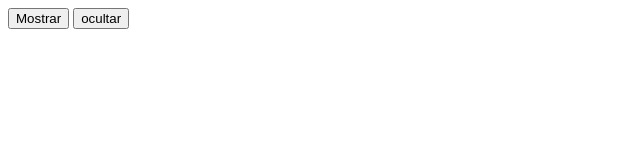
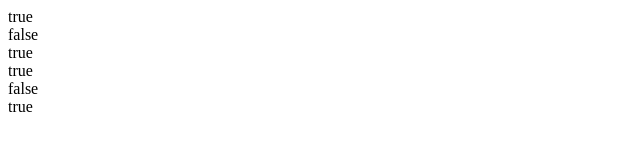
Before and after one commit to Leonel-svg/Javascript.io, a plain HTML site: page index.html in a window 1280 px wide. Shown: the whole page, without its empty margins (0-640 px from the left). Drawn offline with Linux system fonts and the light colour scheme.

Commit message:
Update index.html

```diff
--- a/index.html
+++ b/index.html
@@ -6,23 +6,20 @@
     <title>Document</title>
 </head>
 <body>
-    <div id="foto"></div>
-        <button onclick="javascript: mostrar();">Mostrar</button>
-        <button onclick="javascript: ocultar();">ocultar</button>
 
     <script>
-        function mostrar()
+      document.write((20==20)+"<br>");
 
-    {
-        document.getElementById("foto").innerHTML="<img src='https://images.puma.com/image/upload/q_auto,f_auto,w_543/regional/%7Eregional%7EPER%7Eothers%7EKOP%7ESS25%7ETMNT%7ECajas%7EBanner_Caja_TMNT-02.png/fmt/jpg/fmt/png' >"
+      document.write((20==="20")+"<br>");
 
-    }
+      document.write((20>10)+"<br>");
 
-    function ocultar()
+      document.write((2<10)+"<br>");
 
-    {
-       document.getElementById("foto").innerHTML="<img style='display: none;' src='https://images.puma.com/image/upload/q_auto,f_auto,w_543/regional/%7Eregional%7EPER%7Eothers%7EKOP%7ESS25%7ETMNT%7ECajas%7EBanner_Caja_TMNT-02.png/fmt/jpg/fmt/png' >"
-    }
+      document.write((20!="20")+"<br>");
+
+      document.write((20!=="20")+"<br>");
+
 
 
     </script>
```
